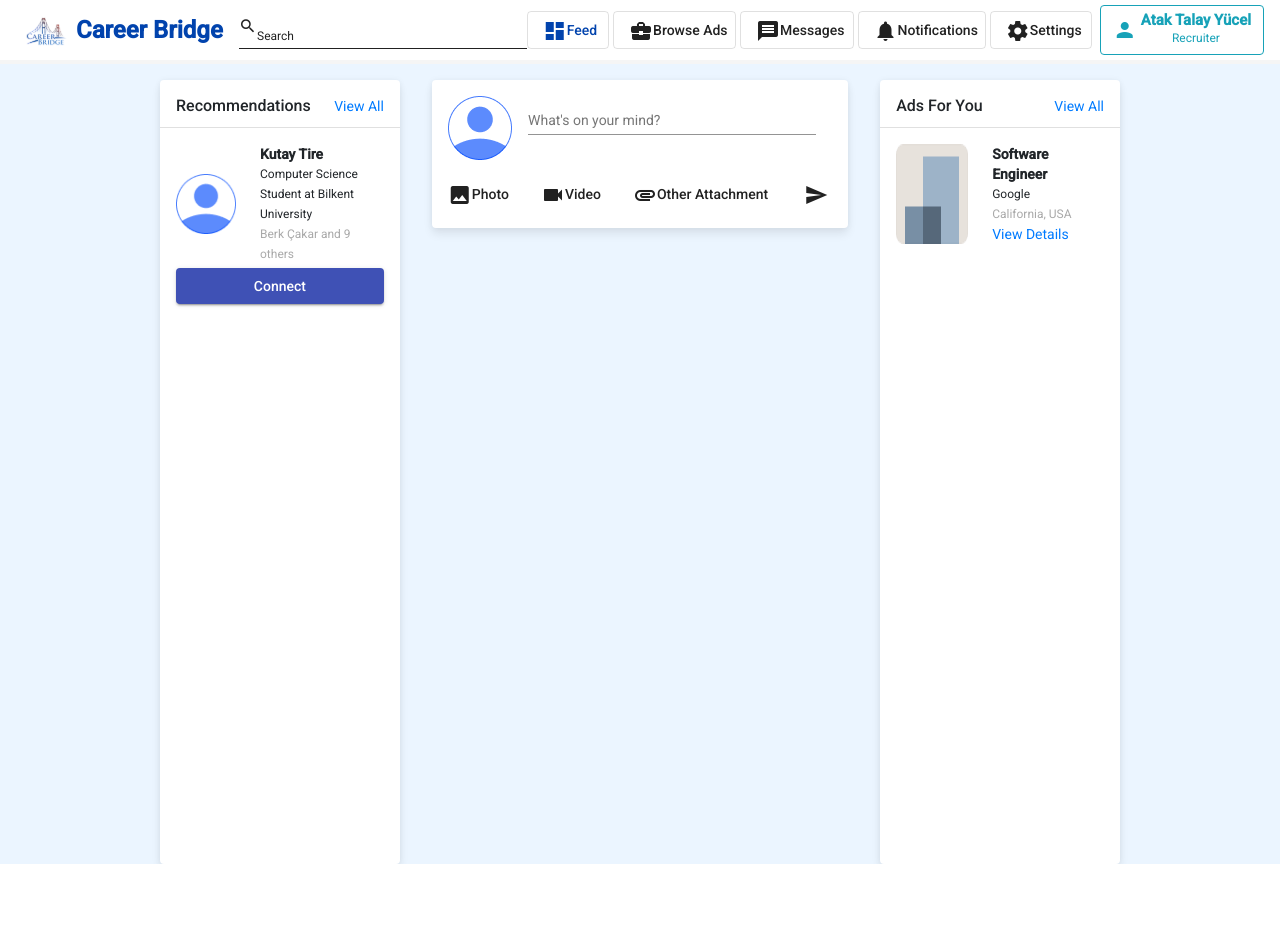
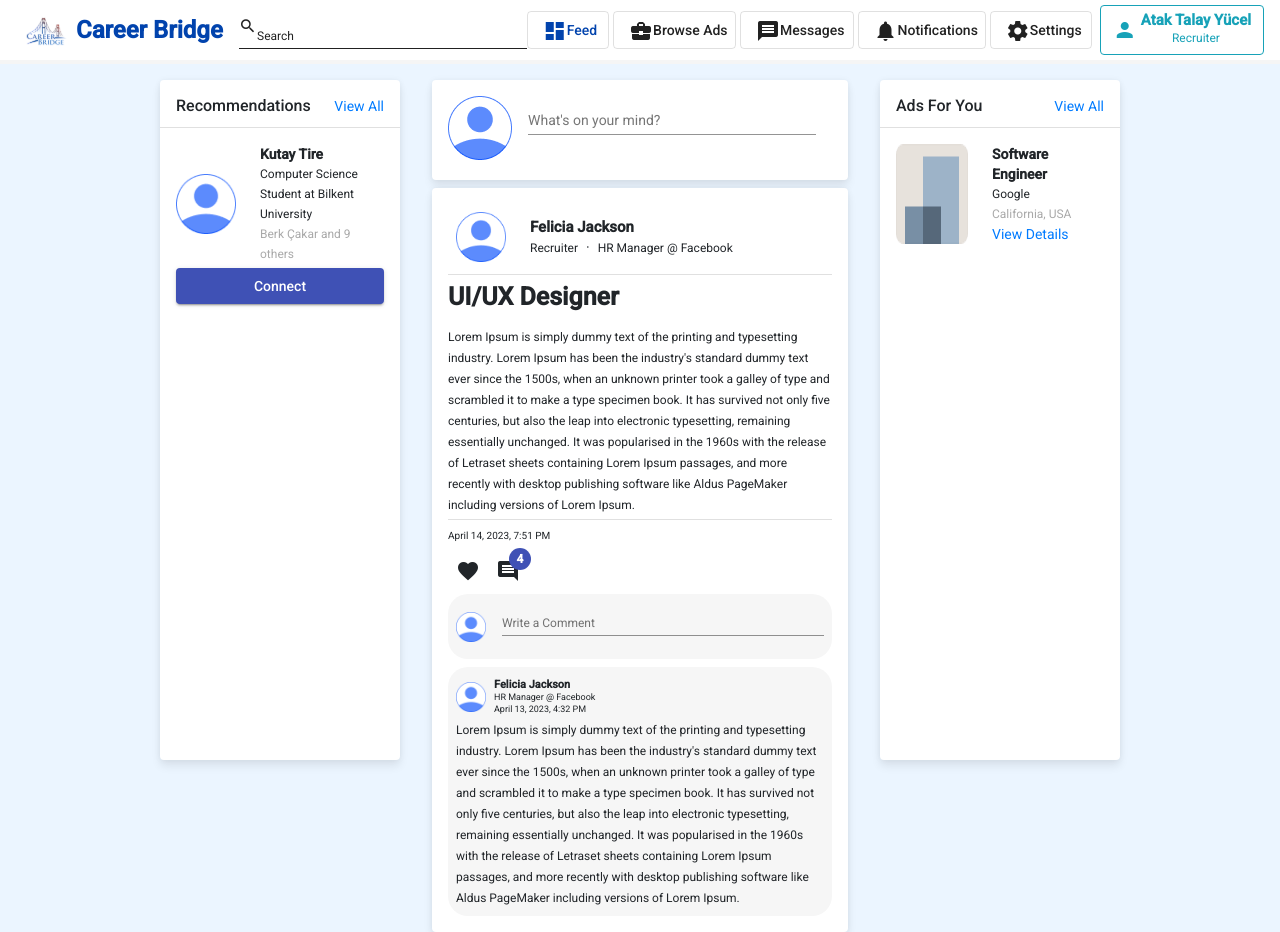
Before and after one commit to cs-353-project/CareerBridge, an Angular app in the folder frontend/: page /feed in a window 1280 px wide. Before the commit the page ends 864 px from the top, so only its background shows below. Built offline with nearby package versions, Linux system fonts and the light colour scheme.

Commit message:
Post View & Comment & Creation

```diff
--- a/frontend/src/app/ads/ads.component.html
+++ b/frontend/src/app/ads/ads.component.html
@@ -400,7 +400,8 @@
           </div>
         </div>
         <mat-divider class="w-100"></mat-divider>
-        <div class="d-flex flex-row justify-content-center align-items-center">
+        <div
+          class="d-flex flex-row justify-content-center align-items-center mb-3">
           <button mat-raised-button color="primary" class="mt-2">1</button>
           <button mat-raised-button class="mt-2 mx-1">2</button>
           <button mat-raised-button class="mt-2">3</button>
--- a/frontend/src/app/app.component.html
+++ b/frontend/src/app/app.component.html
@@ -1,3 +1,3 @@
-<div style="background-color: #ebf5ff; height: 100vh">
+<div style="background-color: #ebf5ff; min-height: 100vh">
   <router-outlet></router-outlet>
 </div>
--- /dev/null
+++ b/frontend/src/app/feed/create-post-dialog/create-post-dialog.component.html
@@ -0,0 +1,24 @@
+<div class="container" style="width: 550px; height: 450px">
+  <p class="h2 font-weight-bold text-center">Create a Post</p>
+  <mat-form-field class="w-100" appearance="outline">
+    <mat-label>Title</mat-label>
+    <input matInput class="ml-3" style="width: 100%" />
+  </mat-form-field>
+  <mat-form-field class="w-100" appearance="outline">
+    <mat-label>Description</mat-label>
+    <textarea
+      class="w-100"
+      matInput
+      cdkTextareaAutosize
+      #autosize="cdkTextareaAutosize"
+      cdkAutosizeMinRows="10"
+      cdkAutosizeMaxRows="10"></textarea>
+  </mat-form-field>
+  <div class="d-flex flex-row align-items-center">
+    <button mat-raised-button color="accent">Add Image</button>
+    <span class="ml-2">No file has uploaded</span>
+  </div>
+  <div class="w-100 d-flex align-items-center mt-3">
+    <button mat-raised-button class="w-100 mt-1" color="primary">Post</button>
+  </div>
+</div>
--- /dev/null
+++ b/frontend/src/app/feed/create-post-dialog/create-post-dialog.component.ts
@@ -0,0 +1,15 @@
+import { Component, OnInit } from '@angular/core';
+
+@Component({
+  selector: 'app-create-post-dialog',
+  templateUrl: './create-post-dialog.component.html',
+  styleUrls: ['./create-post-dialog.component.css']
+})
+export class CreatePostDialogComponent implements OnInit {
+
+  constructor() { }
+
+  ngOnInit(): void {
+  }
+
+}
--- a/frontend/src/app/feed/feed.component.html
+++ b/frontend/src/app/feed/feed.component.html
@@ -1,10 +1,6 @@
-<div
-  class="d-flex justify-content-center h-100 w-100 pt-3"
-  style="background-color: #ebf5ff">
-  <div
-    class="d-flex flex-row align-items-center justify-content-center h-100"
-    style="width: 75%">
-    <div style="width: 25%" class="h-100 card-effect">
+<div class="d-flex justify-content-center h-100 w-100 pt-3">
+  <div class="d-flex flex-row justify-content-center h-100" style="width: 75%">
+    <div style="min-width: 25%; height: 85vh" class="card-effect">
       <div class="d-flex flex-row justify-content-between px-3 mt-3">
         <p class="h6">Recommendations</p>
         <a routerLink="/feed">View All</a>
@@ -35,32 +31,126 @@
     <div class="flex-grow-1 h-100 mx-3">
       <div class="card-effect mx-3 pb-3">
         <div class="d-flex w-100">
-          <div class="d-flex flex-row w-100 p-3">
+          <div class="d-flex flex-row w-100 px-3 pt-3 pb-1">
             <img src="assets/images/avatar.png" alt="placeholder" />
             <mat-form-field class="w-75 ml-3">
               <input
                 matInput
                 class="ml-3"
                 style="width: 90%"
-                placeholder="What's on your mind?" />
+                placeholder="What's on your mind?"
+                (click)="createPost()" />
             </mat-form-field>
           </div>
         </div>
+      </div>
+
+      <div class="card-effect d-flex flex-column mx-3 p-3 mt-2">
+        <div class="d-flex flex-row align-items-center ml-2 my-2">
+          <div>
+            <img
+              src="assets/images/avatar.png"
+              alt="placeholder"
+              style="height: 50px; width: 50px" />
+          </div>
+          <div class="d-flex flex-column ml-4">
+            <div>
+              <span style="font-size: 15px" class="font-weight-bold"
+                >Felicia Jackson</span
+              >
+            </div>
+            <div>
+              <span style="font-size: 12px">Recruiter</span>
+              <span class="mx-2">&#183;</span>
+              <span style="font-size: 12px">HR Manager @ Facebook</span>
+            </div>
+          </div>
+        </div>
+        <mat-divider class="w-100 my-1"></mat-divider>
+        <div class="mt-2">
+          <span style="font-size: 25px" class="font-weight-bold"
+            >UI/UX Designer</span
+          >
+        </div>
+        <div class="mt-3">
+          <span style="font-size: 12px"
+            >Lorem Ipsum is simply dummy text of the printing and typesetting
+            industry. Lorem Ipsum has been the industry's standard dummy text
+            ever since the 1500s, when an unknown printer took a galley of type
+            and scrambled it to make a type specimen book. It has survived not
+            only five centuries, but also the leap into electronic typesetting,
+            remaining essentially unchanged. It was popularised in the 1960s
+            with the release of Letraset sheets containing Lorem Ipsum passages,
+            and more recently with desktop publishing software like Aldus
+            PageMaker including versions of Lorem Ipsum.</span
+          >
+        </div>
+        <mat-divider class="w-100 my-1"></mat-divider>
+
         <div>
-          <div class="d-flex flex-row w-100 justify-content-around">
-            <button mat-flat-button><mat-icon>image</mat-icon>Photo</button>
-            <button mat-flat-button><mat-icon>videocam</mat-icon>Video</button>
-            <button mat-flat-button>
-              <mat-icon>attachment</mat-icon>Other Attachment
-            </button>
-            <button mat-flat-button>
-              <mat-icon>send</mat-icon>
-            </button>
+          <span style="font-size: 10px">April 14, 2023, 7:51 PM</span>
+        </div>
+        <div class="mt-1">
+          <button mat-icon-button><mat-icon>favorite</mat-icon></button>
+          <button mat-icon-button>
+            <mat-icon matBadge="4">comment</mat-icon>
+          </button>
+        </div>
+        <div
+          class="d-flex flex-row align-items-center p-2 mt-1"
+          style="background-color: #f6f6f6; border-radius: 20px">
+          <div>
+            <img
+              src="assets/images/avatar.png"
+              alt="placeholder"
+              style="height: 30px; width: 30px" />
+          </div>
+          <mat-form-field
+            class="w-100 ml-3 mb-1"
+            style="height: 45px; font-size: 12px; margin-bottom: -1.25em">
+            <input type="tel" matInput placeholder="Write a Comment" />
+          </mat-form-field>
+        </div>
+        <div
+          class="d-flex flex-column p-2 mt-2"
+          style="background-color: #f6f6f6; border-radius: 20px">
+          <div class="d-flex flex-row align-items-center">
+            <div>
+              <img
+                src="assets/images/avatar.png"
+                alt="placeholder"
+                style="height: 30px; width: 30px" />
+            </div>
+            <div class="d-flex flex-column ml-2">
+              <div style="font-size: 11px" class="font-weight-bold">
+                Felicia Jackson
+              </div>
+              <div style="font-size: 9px; line-height: 4px">
+                HR Manager @ Facebook
+              </div>
+              <div style="font-size: 9px">April 13, 2023, 4:32 PM</div>
+            </div>
+          </div>
+          <div>
+            <span style="font-size: 12px; text-align: justify"
+              >Lorem Ipsum is simply dummy text of the printing and typesetting
+              industry. Lorem Ipsum has been the industry's standard dummy text
+              ever since the 1500s, when an unknown printer took a galley of
+              type and scrambled it to make a type specimen book. It has
+              survived not only five centuries, but also the leap into
+              electronic typesetting, remaining essentially unchanged. It was
+              popularised in the 1960s with the release of Letraset sheets
+              containing Lorem Ipsum passages, and more recently with desktop
+              publishing software like Aldus PageMaker including versions of
+              Lorem Ipsum.</span
+            >
           </div>
         </div>
       </div>
     </div>
-    <div style="width: 25%" class="h-100 card-effect flex flex-column">
+    <div
+      style="min-width: 25%; height: 85vh"
+      class="card-effect flex flex-column">
       <div class="d-flex flex-row justify-content-between px-3 mt-3">
         <p class="h6">Ads For You</p>
         <a routerLink="/feed">View All</a>
--- a/frontend/src/app/feed/feed.component.ts
+++ b/frontend/src/app/feed/feed.component.ts
@@ -1,15 +1,21 @@
 import { Component, OnInit } from '@angular/core';
-
+import { MatDialog, MatDialogConfig } from '@angular/material/dialog';
+import { CreatePostDialogComponent } from './create-post-dialog/create-post-dialog.component';
 @Component({
   selector: 'app-feed',
   templateUrl: './feed.component.html',
   styleUrls: ['./feed.component.css']
 })
 export class FeedComponent implements OnInit {
+  constructor(private dialog: MatDialog) {}
 
-  constructor() { }
+  ngOnInit(): void {}
 
-  ngOnInit(): void {
+  createPost() {
+    const dialogConfig = new MatDialogConfig();
+    dialogConfig.disableClose = false;
+    dialogConfig.autoFocus = false;
+    dialogConfig.data = null;
+    const dialogRef = this.dialog.open(CreatePostDialogComponent, dialogConfig);
   }
-
 }
--- a/frontend/src/app/navigation/navigation.component.html
+++ b/frontend/src/app/navigation/navigation.component.html
@@ -72,7 +72,7 @@
     </button>
   </mat-toolbar-row>
 </mat-toolbar>
-<router-outlet></router-outlet>
+<router-outlet class="h-100"></router-outlet>
 <!--
 
 <mat-sidenav-container>
--- a/frontend/src/app/view-ad-details/view-ad-details.component.html
+++ b/frontend/src/app/view-ad-details/view-ad-details.component.html
@@ -183,15 +183,6 @@
                 </div>
               </div>
             </div>
-            <div class="my-2 mx-3">
-              <span
-                >Facebook is an online social media and social networking
-                service owned by American technology giant Meta Platforms.
-                Created in 2004 by Mark Zuckerberg with fellow Harvard College
-                students and roommates Eduardo Saverin, Andrew McCollum, Dustin
-                Moskovitz, and Chris Hughes, its name derives from</span
-              >
-            </div>
           </div>
         </mat-tab>
         <mat-tab label="Application">
```
Also changed, not shown: frontend/src/app/app.module.ts (+6 -2 lines), frontend/src/app/feed/create-post-dialog/create-post-dialog.component.css (added), 1 other file (tests, documents, lock files or other folders).
